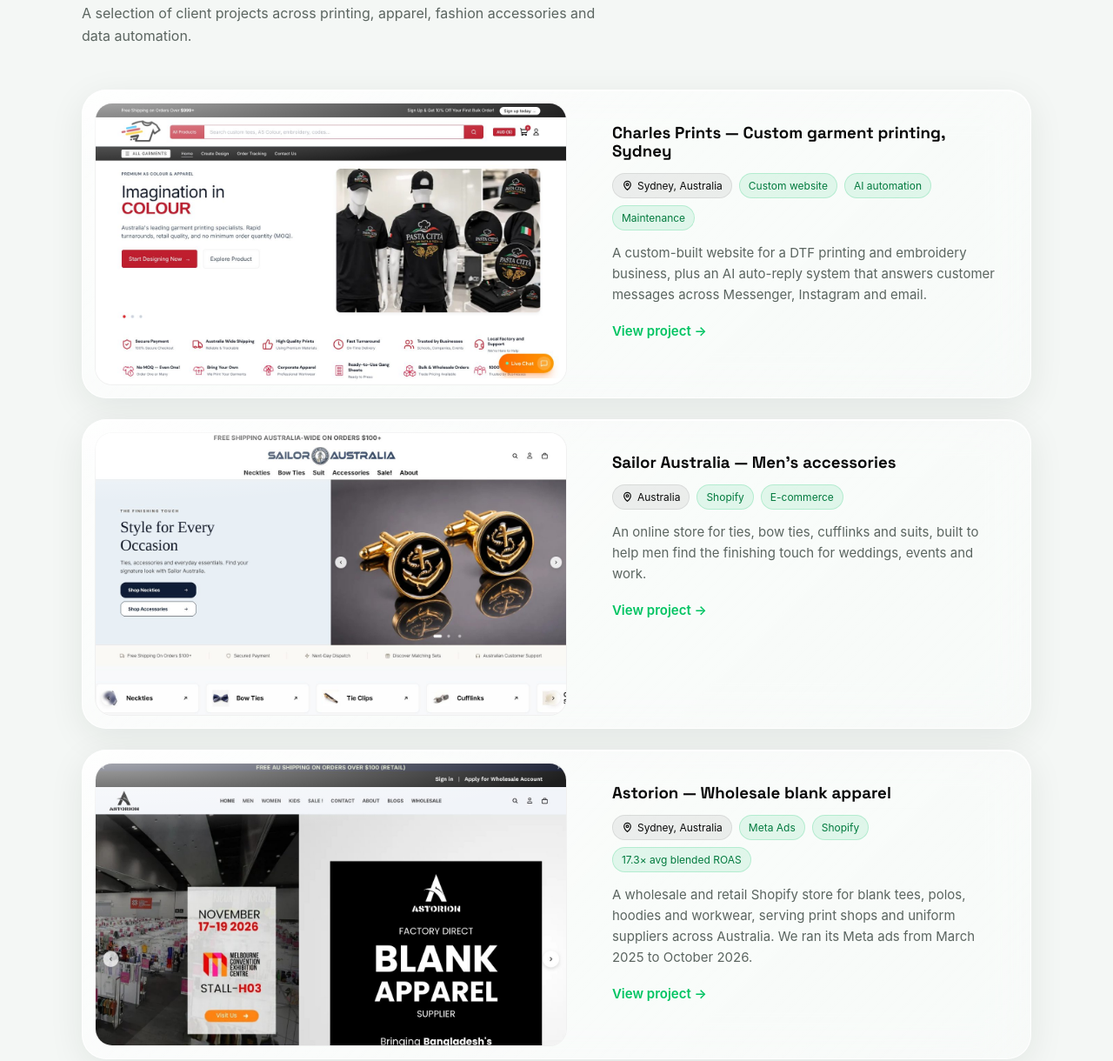
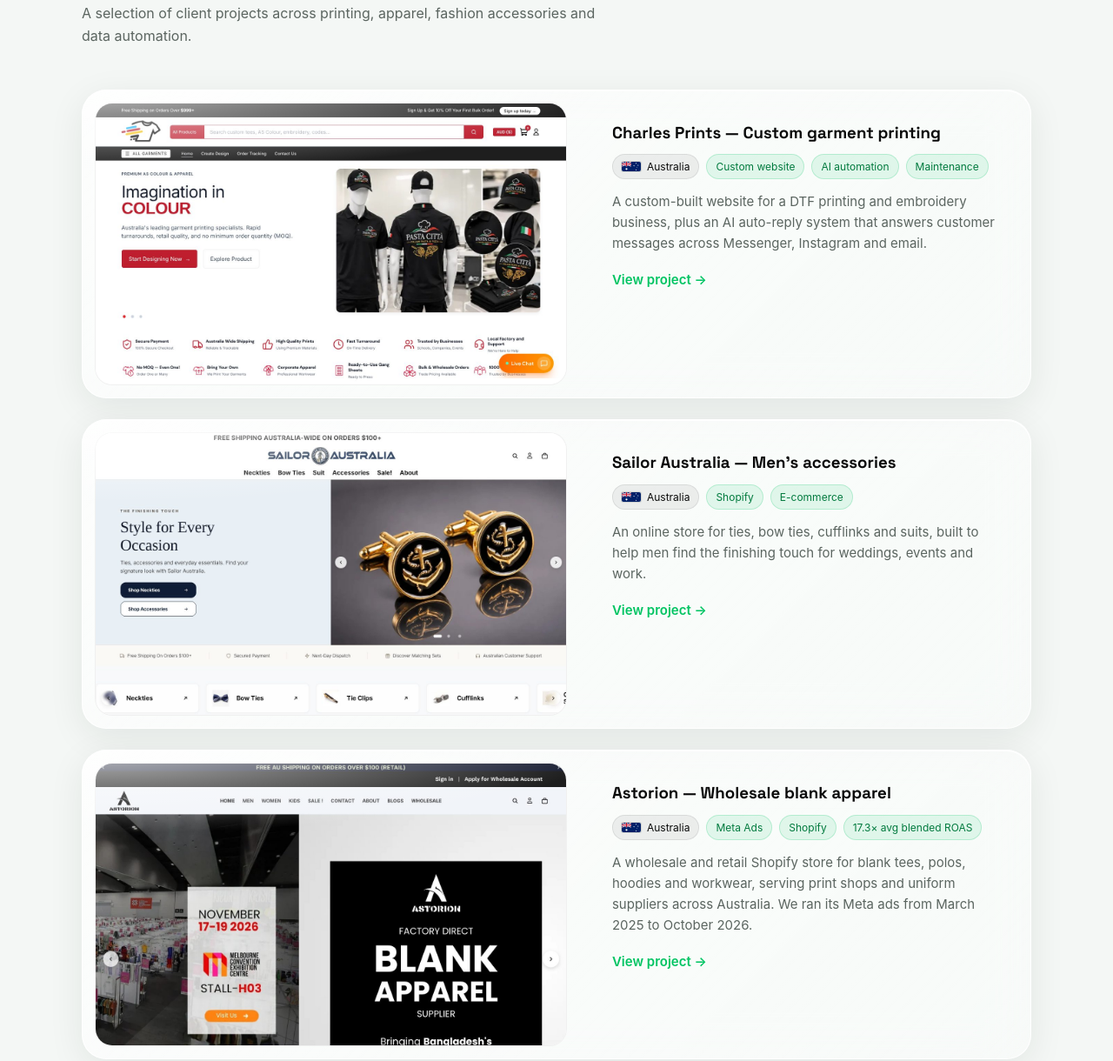
Before and after one commit to sadman199820/scaleup360-website, a plain HTML site: page index.html in a window 1280 px wide. Shown: the part 1338-2558 px from the top of the page at 87% size. Drawn offline with Linux system fonts and the light colour scheme.

Commit message:
Show Australia with flag on all portfolio projects
Co-Authored-By: Claude Opus 5.5 <noreply@anthropic.com>
Claude-Session: https://claude.ai/code/session_01Le2Fazn2fiwdkMq86kx7MG

```diff
--- a/index.html
+++ b/index.html
@@ -492,11 +492,13 @@ footer .wrap{align-items:center}
 body.lb-open{overflow:hidden}
 body.lb-open .mbar,body.lb-open #prog,body.lb-open #dotc,body.lb-open #glow{display:none!important}
 
-.chip.loc{display:inline-flex;align-items:center;gap:5px;background:rgba(0,0,0,.06)!important;border-color:rgba(0,0,0,.08)!important;color:var(--text)!important}
+.chip.loc{display:inline-flex;align-items:center;gap:7px;background:rgba(0,0,0,.06)!important;border-color:rgba(0,0,0,.08)!important;color:var(--text)!important}
 body.dark .chip.loc{background:rgba(255,255,255,.1)!important;border-color:rgba(255,255,255,.16)!important}
+.chip.loc .flag{border-radius:2px;box-shadow:0 0 0 1px rgba(0,0,0,.12);flex:none}
 </style>
 </head>
 <body>
+<svg width="0" height="0" style="position:absolute" aria-hidden="true"><defs><clipPath id="ukc"><rect width="15" height="7.5"/></clipPath></defs></svg>
 <div id="prog"></div><div id="glow"></div><div id="dotc"></div>
 <div class="bgfx"><i></i><i></i><i></i><i></i></div>
 
@@ -549,27 +551,27 @@ body.dark .chip.loc{background:rgba(255,255,255,.1)!important;border-color:rgba(
   <p class="sub">A selection of client projects across printing, apparel, fashion accessories and data automation.</p>
   <div class="work">
     <div class="case" onclick="location.hash='charles-prints'" style="cursor:pointer"><div class="vis shot"><img loading="lazy" src="shots/charles-prints.jpg" alt="Charles Prints website home page"></div><div class="info">
-      <h3>Charles Prints — Custom garment printing, Sydney</h3>
-      <div class="chips"><span class="chip loc"><svg viewBox="0 0 24 24" width="13" height="13" fill="none" stroke="currentColor" stroke-width="2.2" stroke-linecap="round" stroke-linejoin="round" aria-hidden="true"><path d="M12 21s-7-6.2-7-11.5a7 7 0 0 1 14 0C19 14.8 12 21 12 21z"/><circle cx="12" cy="9.5" r="2.5"/></svg>Sydney, Australia</span><span class="chip">Custom website</span><span class="chip">AI automation</span><span class="chip">Maintenance</span></div>
+      <h3>Charles Prints — Custom garment printing</h3>
+      <div class="chips"><span class="chip loc"><svg class="flag" viewBox="0 0 30 15" width="22" height="11" aria-hidden="true"><rect width="30" height="15" fill="#012169"/><g clip-path="url(#ukc)"><path d="M0 0l15 7.5M15 0L0 7.5" stroke="#fff" stroke-width="1.5"/><path d="M0 0l15 7.5M15 0L0 7.5" stroke="#C8102E" stroke-width=".6"/><path d="M7.5 0v7.5M0 3.75h15" stroke="#fff" stroke-width="2.5"/><path d="M7.5 0v7.5M0 3.75h15" stroke="#C8102E" stroke-width="1.5"/></g><g fill="#fff"><circle cx="7.5" cy="11.3" r="1.5"/><circle cx="22.5" cy="12.6" r=".75"/><circle cx="22.5" cy="2.4" r=".75"/><circle cx="19.2" cy="6.3" r=".75"/><circle cx="25.6" cy="5.4" r=".75"/><circle cx="24" cy="8.6" r=".45"/></g></svg>Australia</span><span class="chip">Custom website</span><span class="chip">AI automation</span><span class="chip">Maintenance</span></div>
       <p>A custom-built website for a DTF printing and embroidery business, plus an AI auto-reply system that answers customer messages across Messenger, Instagram and email.</p>
       <span class="more">View project →</span>
     </div></div>
     <div class="case" onclick="location.hash='sailor-australia'" style="cursor:pointer"><div class="vis shot"><img loading="lazy" src="shots/sailor-australia.jpg" alt="Sailor Australia website home page"></div><div class="info">
       <h3>Sailor Australia — Men's accessories</h3>
-      <div class="chips"><span class="chip loc"><svg viewBox="0 0 24 24" width="13" height="13" fill="none" stroke="currentColor" stroke-width="2.2" stroke-linecap="round" stroke-linejoin="round" aria-hidden="true"><path d="M12 21s-7-6.2-7-11.5a7 7 0 0 1 14 0C19 14.8 12 21 12 21z"/><circle cx="12" cy="9.5" r="2.5"/></svg>Australia</span><span class="chip">Shopify</span><span class="chip">E-commerce</span></div>
+      <div class="chips"><span class="chip loc"><svg class="flag" viewBox="0 0 30 15" width="22" height="11" aria-hidden="true"><rect width="30" height="15" fill="#012169"/><g clip-path="url(#ukc)"><path d="M0 0l15 7.5M15 0L0 7.5" stroke="#fff" stroke-width="1.5"/><path d="M0 0l15 7.5M15 0L0 7.5" stroke="#C8102E" stroke-width=".6"/><path d="M7.5 0v7.5M0 3.75h15" stroke="#fff" stroke-width="2.5"/><path d="M7.5 0v7.5M0 3.75h15" stroke="#C8102E" stroke-width="1.5"/></g><g fill="#fff"><circle cx="7.5" cy="11.3" r="1.5"/><circle cx="22.5" cy="12.6" r=".75"/><circle cx="22.5" cy="2.4" r=".75"/><circle cx="19.2" cy="6.3" r=".75"/><circle cx="25.6" cy="5.4" r=".75"/><circle cx="24" cy="8.6" r=".45"/></g></svg>Australia</span><span class="chip">Shopify</span><span class="chip">E-commerce</span></div>
       <p>An online store for ties, bow ties, cufflinks and suits, built to help men find the finishing touch for weddings, events and work.</p>
       <span class="more">View project →</span>
     </div></div>
     <div class="case" onclick="location.hash='astorion'" style="cursor:pointer"><div class="vis shot"><img loading="lazy" src="shots/astorion.jpg" alt="Astorion website home page"></div><div class="info">
       <h3>Astorion — Wholesale blank apparel</h3>
-      <div class="chips"><span class="chip loc"><svg viewBox="0 0 24 24" width="13" height="13" fill="none" stroke="currentColor" stroke-width="2.2" stroke-linecap="round" stroke-linejoin="round" aria-hidden="true"><path d="M12 21s-7-6.2-7-11.5a7 7 0 0 1 14 0C19 14.8 12 21 12 21z"/><circle cx="12" cy="9.5" r="2.5"/></svg>Sydney, Australia</span><span class="chip">Meta Ads</span><span class="chip">Shopify</span><span class="chip">17.3× avg blended ROAS</span></div>
+      <div class="chips"><span class="chip loc"><svg class="flag" viewBox="0 0 30 15" width="22" height="11" aria-hidden="true"><rect width="30" height="15" fill="#012169"/><g clip-path="url(#ukc)"><path d="M0 0l15 7.5M15 0L0 7.5" stroke="#fff" stroke-width="1.5"/><path d="M0 0l15 7.5M15 0L0 7.5" stroke="#C8102E" stroke-width=".6"/><path d="M7.5 0v7.5M0 3.75h15" stroke="#fff" stroke-width="2.5"/><path d="M7.5 0v7.5M0 3.75h15" stroke="#C8102E" stroke-width="1.5"/></g><g fill="#fff"><circle cx="7.5" cy="11.3" r="1.5"/><circle cx="22.5" cy="12.6" r=".75"/><circle cx="22.5" cy="2.4" r=".75"/><circle cx="19.2" cy="6.3" r=".75"/><circle cx="25.6" cy="5.4" r=".75"/><circle cx="24" cy="8.6" r=".45"/></g></svg>Australia</span><span class="chip">Meta Ads</span><span class="chip">Shopify</span><span class="chip">17.3× avg blended ROAS</span></div>
       <p>A wholesale and retail Shopify store for blank tees, polos, hoodies and workwear, serving print shops and uniform suppliers across Australia. We ran its Meta ads from March 2025 to October 2026.</p>
       <span class="more">View project →</span>
     </div></div>
     <div class="case" onclick="location.hash='data-automation'" style="cursor:pointer"><div class="vis shot"><img loading="lazy" src="media/data/before-after.jpg" alt="Spreadsheet before and after automated clean-up"></div><div class="info">
       <h3>Excel &amp; Google Sheets automation — Upwork clients</h3>
-      <div class="chips"><span class="chip loc"><svg viewBox="0 0 24 24" width="13" height="13" fill="none" stroke="currentColor" stroke-width="2.2" stroke-linecap="round" stroke-linejoin="round" aria-hidden="true"><path d="M12 21s-7-6.2-7-11.5a7 7 0 0 1 14 0C19 14.8 12 21 12 21z"/><circle cx="12" cy="9.5" r="2.5"/></svg>Remote · via Upwork</span><span class="chip">Excel VBA</span><span class="chip">Google Sheets</span><span class="chip">5.0 ★ on Upwork</span></div>
-      <p>Spreadsheet automation, data clean-up and reporting for international clients on Upwork.</p>
+      <div class="chips"><span class="chip loc"><svg class="flag" viewBox="0 0 30 15" width="22" height="11" aria-hidden="true"><rect width="30" height="15" fill="#012169"/><g clip-path="url(#ukc)"><path d="M0 0l15 7.5M15 0L0 7.5" stroke="#fff" stroke-width="1.5"/><path d="M0 0l15 7.5M15 0L0 7.5" stroke="#C8102E" stroke-width=".6"/><path d="M7.5 0v7.5M0 3.75h15" stroke="#fff" stroke-width="2.5"/><path d="M7.5 0v7.5M0 3.75h15" stroke="#C8102E" stroke-width="1.5"/></g><g fill="#fff"><circle cx="7.5" cy="11.3" r="1.5"/><circle cx="22.5" cy="12.6" r=".75"/><circle cx="22.5" cy="2.4" r=".75"/><circle cx="19.2" cy="6.3" r=".75"/><circle cx="25.6" cy="5.4" r=".75"/><circle cx="24" cy="8.6" r=".45"/></g></svg>Australia</span><span class="chip">Excel VBA</span><span class="chip">Google Sheets</span><span class="chip">5.0 ★ on Upwork</span></div>
+      <p>Spreadsheet automation, data clean-up and reporting for Australian clients on Upwork.</p>
       <p style="margin-top:10px;font-style:italic">“The end result is great, so thank you!” — James C., Upwork client</p>
       <span class="more">View project →</span>
     </div></div>
@@ -738,8 +740,8 @@ body.dark .chip.loc{background:rgba(255,255,255,.1)!important;border-color:rgba(
 
 <div class="pf" id="pf-charles-prints"><div class="inner">
 <a class="close" href="#work" aria-label="Close">✕</a>
-<div class="head"><div class="eyebrow">Case study</div><h2>Charles Prints</h2><p>A Sydney garment printing business offering DTF printing, embroidery, custom tees, workwear and bulk orders with no minimum order.</p>
-<div class="meta"><div><b>Custom garment printing</b>Industry</div><div><b>Revesby, NSW, Australia</b>Location</div><div><b>Custom build (Next.js)</b>Platform</div></div></div>
+<div class="head"><div class="eyebrow">Case study</div><h2>Charles Prints</h2><p>An Australian garment printing business offering DTF printing, embroidery, custom tees, workwear and bulk orders with no minimum order.</p>
+<div class="meta"><div><b>Custom garment printing</b>Industry</div><div><b>Australia</b>Location</div><div><b>Custom build (Next.js)</b>Platform</div></div></div>
 <div class="browser"><div class="bar"><i></i><i></i><i></i><span>charlesprints.com.au</span></div><div class="screen shot"><img loading="lazy" src="shots/charles-prints.jpg" alt="Charles Prints website home page"></div></div>
 <div class="pgrid"><div class="pbox"><h3>The challenge</h3><p>Charles Prints needed a fast, modern website that could show its full range of print services, take design requests, and keep up with a high volume of customer questions across several channels.</p></div><div class="pbox"><h3>Services</h3><ul><li>Website Development</li><li>Automation Development</li><li>Website Maintenance</li></ul></div></div>
 <div class="pbox"><h3>What we did</h3><ul><li>Custom Next.js website with product categories (Mens, Womens, Kids, Headwear, Bags, Promotional)</li><li>Design request flow for customer artwork and in-house designs</li><li>AI auto-reply system answering Messenger, Instagram and email enquiries</li><li>Ongoing website maintenance and updates</li></ul></div>
@@ -761,7 +763,7 @@ body.dark .chip.loc{background:rgba(255,255,255,.1)!important;border-color:rgba(
 <div class="pf" id="pf-astorion"><div class="inner">
 <a class="close" href="#work" aria-label="Close">✕</a>
 <div class="head"><div class="eyebrow">Case study</div><h2>Astorion</h2><p>A wholesale and retail supplier of blank tees, polos, hoodies, workwear and hats for print shops, uniform suppliers and promotional companies.</p>
-<div class="meta"><div><b>Wholesale blank apparel</b>Industry</div><div><b>Revesby, NSW, Australia</b>Location</div><div><b>Shopify</b>Platform</div></div></div>
+<div class="meta"><div><b>Wholesale blank apparel</b>Industry</div><div><b>Australia</b>Location</div><div><b>Shopify</b>Platform</div></div></div>
 <div class="browser"><div class="bar"><i></i><i></i><i></i><span>astorion.com.au</span></div><div class="screen shot"><img loading="lazy" src="shots/astorion.jpg" alt="Astorion website home page"></div></div>
 <div class="pbox roas" style="margin-bottom:20px"><h3>Results: Meta ads, October 2025 – October 2026</h3>
 <div class="rstats"><div><b>17.3×</b>Average monthly blended ROAS</div><div><b>26.2×</b>Best month (August 2026)</div><div><b>13 months</b>Tracked, every month above 7×</div></div>
@@ -780,7 +782,7 @@ body.dark .chip.loc{background:rgba(255,255,255,.1)!important;border-color:rgba(
 <div class="pf" id="pf-data-automation"><div class="inner">
 <a class="close" href="#work" aria-label="Close">✕</a>
 <div class="head"><div class="eyebrow">Case study</div><h2>Excel &amp; Google Sheets automation</h2><p>Spreadsheet automation, data clean-up and reporting delivered to clients through Upwork, using Excel VBA, macros, Google Sheets formulas and Python.</p>
-<div class="meta"><div><b>Remote, via Upwork</b>Location</div><div><b>5.0 out of 5</b>Upwork rating</div><div><b>Excel · Google Sheets · VBA · Python</b>Tools</div><div><b>2024 – 2025</b>Projects</div></div></div>
+<div class="meta"><div><b>Australia</b>Location</div><div><b>5.0 out of 5</b>Upwork rating</div><div><b>Excel · Google Sheets · VBA · Python</b>Tools</div><div><b>2024 – 2025</b>Projects</div></div></div>
 <div class="browser"><div class="bar"><i></i><i></i><i></i><span>Before → After</span></div><div class="screen shot"><img loading="lazy" src="media/data/before-after.jpg" alt="Spreadsheet before and after automated clean-up"></div></div>
 <div class="pbox" style="margin-bottom:20px"><h3>Client feedback</h3><p style="font-size:18px;color:var(--text)">“There was a lot of back and forth on this job but Sadman was always quick to reply and eager to solve issues. The end result is great, so thank you!”</p><p style="margin-top:10px">James C. · Upwork · “Excel Guru to auto sort data to summarized table” · September 2024 · 5.0 ★</p></div>
 <div class="pgrid"><div class="pbox"><h3>Client projects</h3><ul><li>Auto-sorting raw sales data into a summarised report table (Excel VBA), Sep 2024</li><li>Google Sheet to detailed Excel conversion, Jul – Sep 2025</li><li>Data fixes and follow-up improvements for repeat clients, 2024</li></ul></div><div class="pbox"><h3>Portfolio projects</h3><ul><li>Automating data extraction in Excel with VBA &amp; macros</li><li>Python script for renaming files in bulk</li><li>Automated Google Sheets dashboard with formulas and functions</li></ul></div></div>
```
